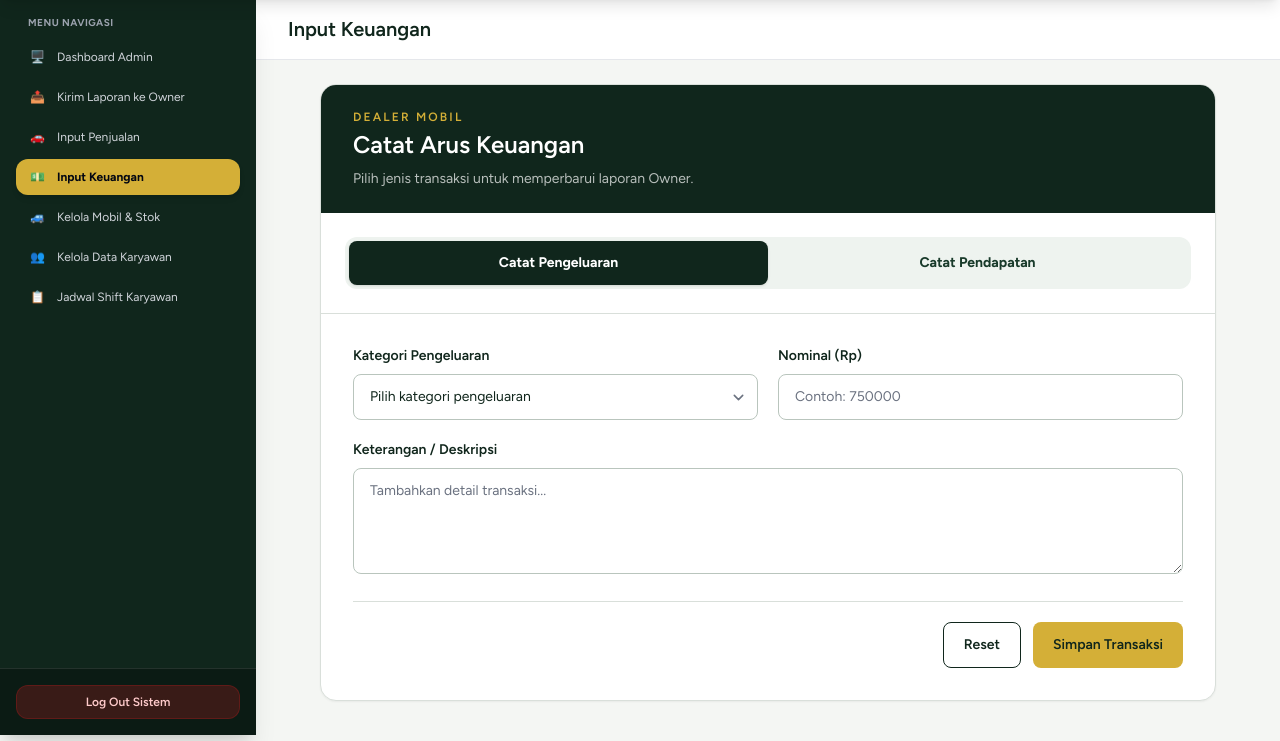
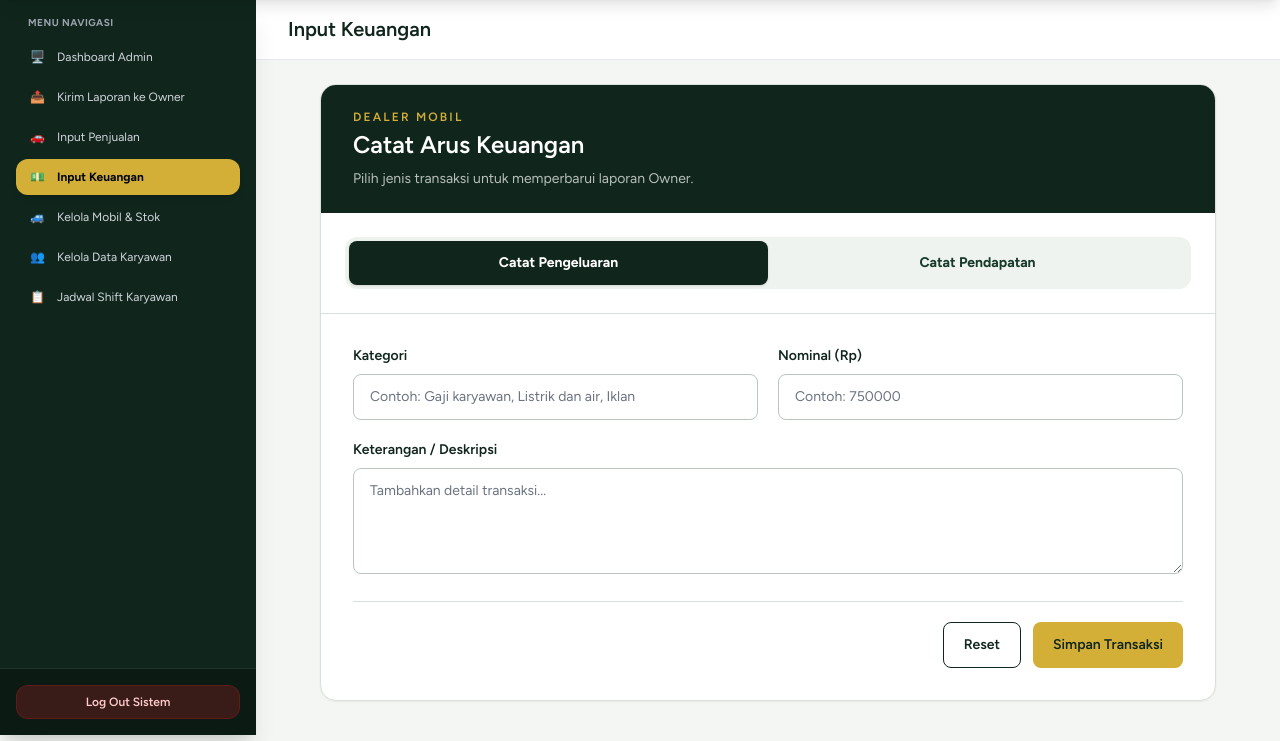
Before and after one commit to Jiwaislamutidar/SistemInformasiManajemen, a Laravel app: page /admin/inputkeuangan in a window 1280 px wide. Shown: the part 65-806 px from the top of the page. Run offline with Laravel 10, Linux system fonts and the light colour scheme; a user stored in the database is signed in; data comes from the database, SQL or seed files in the repository; style sheets or scripts are compiled from the project's sources.

Commit message:
benerin input keuangan dan penjualan

```diff
--- a/app/Http/Controllers/Admin/InputKeuanganController.php
+++ b/app/Http/Controllers/Admin/InputKeuanganController.php
@@ -16,7 +16,7 @@ class InputKeuanganController extends Controller
     public function store(Request $request)
     {
         $data = $request->validate([
-            'type' => ['required', 'in:expense,income'],
+            'jenis' => ['required', 'in:Pengeluaran,Pendapatan'],
             'kategori' => ['required', 'string', 'max:255'],
             'nominal' => ['required', 'numeric', 'min:1'],
             'keterangan' => ['nullable', 'string', 'max:2000'],
@@ -24,6 +24,7 @@ class InputKeuanganController extends Controller
 
         Pengeluaran::create([
             ...$data,
+            'type' => $data['jenis'] === 'Pendapatan' ? 'income' : 'expense',
             'tanggal' => now()->toDateString(),
         ]);
 
--- a/app/Http/Controllers/Owner/DashboardOwnerController.php
+++ b/app/Http/Controllers/Owner/DashboardOwnerController.php
@@ -41,8 +41,8 @@ class DashboardOwnerController extends Controller
     private function netProfit(Collection $sales, Collection $financialEntries): float
     {
         $vehicleProfit = $sales->sum(fn (Penjualan $sale) => (float) $sale->harga_jual - (float) ($sale->mobil?->harga_beli ?? 0));
-        $otherIncome = $financialEntries->where('type', 'income')->sum('nominal');
-        $expenses = $financialEntries->where('type', 'expense')->sum('nominal');
+        $otherIncome = $financialEntries->where('jenis', 'Pendapatan')->sum('nominal');
+        $expenses = $financialEntries->where('jenis', 'Pengeluaran')->sum('nominal');
 
         return (float) $vehicleProfit + (float) $otherIncome - (float) $expenses;
     }
--- a/app/Models/Pengeluaran.php
+++ b/app/Models/Pengeluaran.php
@@ -11,7 +11,7 @@ class Pengeluaran extends Model
 
     protected $table = 'pengeluaran';
 
-    protected $fillable = ['type', 'kategori', 'nominal', 'tanggal', 'keterangan'];
+    protected $fillable = ['jenis', 'type', 'kategori', 'nominal', 'tanggal', 'keterangan'];
 
     protected $casts = [
         'nominal' => 'decimal:2',
--- a/resources/views/admin/inputkeuangan.blade.php
+++ b/resources/views/admin/inputkeuangan.blade.php
@@ -12,7 +12,7 @@
                 <div class="mb-6 rounded-xl border-l-4 border-red-700 bg-white p-4 text-sm text-red-700"><ul class="list-disc pl-5">@foreach($errors->all() as $error)<li>{{ $error }}</li>@endforeach</ul></div>
             @endif
 
-            <div class="overflow-hidden rounded-2xl border border-[#d9dfda] bg-white shadow-sm" x-data="{ type: '{{ old('type', 'expense') }}', category: '{{ old('kategori') }}' }">
+            <div class="overflow-hidden rounded-2xl border border-[#d9dfda] bg-white shadow-sm" x-data="{ type: '{{ old('jenis', 'Pengeluaran') === 'Pendapatan' ? 'income' : 'expense' }}' }">
                 <div class="bg-[#10261C] px-5 py-6 text-white sm:px-8">
                     <p class="text-xs font-semibold uppercase tracking-[.18em] text-[#D4AF37]">Dealer Mobil</p>
                     <h1 class="mt-1 text-xl font-semibold sm:text-2xl">Catat Arus Keuangan</h1>
@@ -27,16 +27,10 @@
                 </div>
 
                 <form action="{{ route('admin.keuangan.store') }}" method="POST" class="grid grid-cols-1 gap-5 p-5 sm:p-8 md:grid-cols-2">@csrf
-                    <input type="hidden" name="type" :value="type">
+                    <input type="hidden" name="jenis" :value="type === 'income' ? 'Pendapatan' : 'Pengeluaran'">
                     <div>
-                        <label for="kategori" class="mb-2 block text-sm font-semibold text-[#10261C]" x-text="type === 'expense' ? 'Kategori Pengeluaran' : 'Kategori / Sumber Pendapatan'"></label>
-                        <select x-show="type === 'expense'" x-cloak id="kategori-expense" x-model="category" class="w-full rounded-lg border border-[#b9c5bd] bg-white px-4 py-3 text-sm focus:border-[#D4AF37] focus:ring-[#D4AF37]/30">
-                            <option value="">Pilih kategori pengeluaran</option><option>Biaya Servis / Perbaikan Unit</option><option>Biaya Detailing & Salon Mobil</option><option>Operasional Kantor & Listrik</option><option>BBM & Transportasi</option>
-                        </select>
-                        <select x-show="type === 'income'" x-cloak id="kategori-income" x-model="category" class="w-full rounded-lg border border-[#b9c5bd] bg-white px-4 py-3 text-sm focus:border-[#D4AF37] focus:ring-[#D4AF37]/30">
-                            <option value="">Pilih sumber pendapatan</option><option>Penjualan Unit Mobil</option><option>Komisi / Fee</option><option>Pendapatan Servis</option><option>Pendapatan Lainnya</option>
-                        </select>
-                        <input type="hidden" name="kategori" x-model="category">
+                        <label for="kategori" class="mb-2 block text-sm font-semibold text-[#10261C]">Kategori</label>
+                        <input id="kategori" name="kategori" value="{{ old('kategori') }}" type="text" required maxlength="255" class="w-full rounded-lg border border-[#b9c5bd] bg-white px-4 py-3 text-sm focus:border-[#D4AF37] focus:ring-[#D4AF37]/30" placeholder="Contoh: Gaji karyawan, Listrik dan air, Iklan">
                     </div>
                     <div>
                         <label for="nominal" class="mb-2 block text-sm font-semibold text-[#10261C]">Nominal (Rp)</label>
--- a/resources/views/owner/laporankeuangan.blade.php
+++ b/resources/views/owner/laporankeuangan.blade.php
@@ -40,9 +40,9 @@
 
             <section class="rounded-2xl border border-gray-200/80 bg-white p-4 shadow-sm sm:p-5">
                 <div class="mb-4 border-b border-gray-100 pb-3"><h3 class="text-sm font-bold uppercase tracking-wider text-gray-800">Rincian Transaksi Keuangan</h3><p class="mt-1 text-xs text-gray-500">Penjualan dan pencatatan Input Keuangan tampil otomatis di sini.</p></div>
-                <div class="overflow-x-auto"><table class="w-full min-w-[850px] text-left text-xs text-gray-600"><thead class="bg-[#10261C] text-[10px] uppercase tracking-wider text-white"><tr><th class="rounded-l-lg p-3">Referensi</th><th class="p-3">Tanggal</th><th class="p-3">Keterangan</th><th class="p-3">Kategori</th><th class="p-3 text-right">Jumlah (IDR)</th><th class="rounded-r-lg p-3 text-center">Aksi</th></tr></thead><tbody class="divide-y divide-gray-100">
+                <div class="overflow-x-auto"><table class="w-full min-w-[850px] text-left text-xs text-gray-600"><thead class="bg-[#10261C] text-[10px] uppercase tracking-wider text-white"><tr><th class="rounded-l-lg p-3">No</th><th class="p-3">Jenis</th><th class="p-3">Kategori</th><th class="p-3 text-right">Nominal</th><th class="p-3">Keterangan</th><th class="rounded-r-lg p-3 text-center">Aksi</th></tr></thead><tbody class="divide-y divide-gray-100">
                     @forelse($entries as $entry)
-                        <tr class="hover:bg-gray-50"><td class="p-3 font-semibold text-gray-900">{{ $entry['reference'] }}</td><td class="whitespace-nowrap p-3 text-gray-500">{{ \Illuminate\Support\Carbon::parse($entry['date'])->format('d M Y') }}</td><td class="p-3 font-medium text-gray-800">{{ $entry['description'] }}</td><td class="p-3"><span class="rounded px-2 py-0.5 text-[10px] font-bold {{ $entry['type'] === 'income' ? 'bg-emerald-100 text-emerald-800' : 'bg-amber-100 text-amber-800' }}">{{ $entry['type'] === 'income' ? 'Pendapatan' : 'Pengeluaran' }}</span><span class="ml-1">{{ $entry['category'] }}</span></td><td class="whitespace-nowrap p-3 text-right font-extrabold {{ $entry['type'] === 'income' ? 'text-emerald-600' : 'text-red-600' }}">{{ $entry['type'] === 'income' ? '+' : '-' }} Rp {{ number_format($entry['amount'], 0, ',', '.') }}</td><td class="p-3 text-center"><form method="POST" action="{{ route('owner.laporankeuangan.destroy', [$entry['delete_type'], $entry['delete_id']]) }}" onsubmit="return confirm('Hapus transaksi ini?')">@csrf @method('DELETE')<button type="submit" class="font-semibold text-red-700 underline hover:text-red-900">Hapus</button></form></td></tr>
+                        <tr class="hover:bg-gray-50"><td class="p-3 font-semibold text-gray-900">{{ $loop->iteration }}</td><td class="p-3"><span class="rounded px-2 py-0.5 text-[10px] font-bold {{ $entry['jenis'] === 'Pendapatan' ? 'bg-emerald-100 text-emerald-800' : 'bg-amber-100 text-amber-800' }}">{{ $entry['jenis'] }}</span></td><td class="p-3">{{ $entry['category'] }}</td><td class="whitespace-nowrap p-3 text-right font-extrabold {{ $entry['jenis'] === 'Pendapatan' ? 'text-emerald-600' : 'text-red-600' }}">{{ $entry['jenis'] === 'Pendapatan' ? '+' : '-' }} Rp {{ number_format($entry['amount'], 0, ',', '.') }}</td><td class="p-3 font-medium text-gray-800">{{ $entry['description'] }}</td><td class="p-3 text-center"><form method="POST" action="{{ route('owner.laporankeuangan.destroy', [$entry['delete_type'], $entry['delete_id']]) }}" onsubmit="return confirm('Hapus transaksi ini?')">@csrf @method('DELETE')<button type="submit" class="font-semibold text-red-700 underline hover:text-red-900">Hapus</button></form></td></tr>
                     @empty
                         <tr><td colspan="6" class="p-8 text-center text-sm text-gray-500">Belum ada transaksi keuangan.</td></tr>
                     @endforelse
```
Also changed, not shown: app/Http/Controllers/Owner/LaporanKeuanganController.php (+4 -4 lines), database/migrations/2026_10_30_012657_create_pengeluarans_table.php, database/migrations/2026_11_16_000000_add_jenis_to_pengeluaran_table.php (added).
